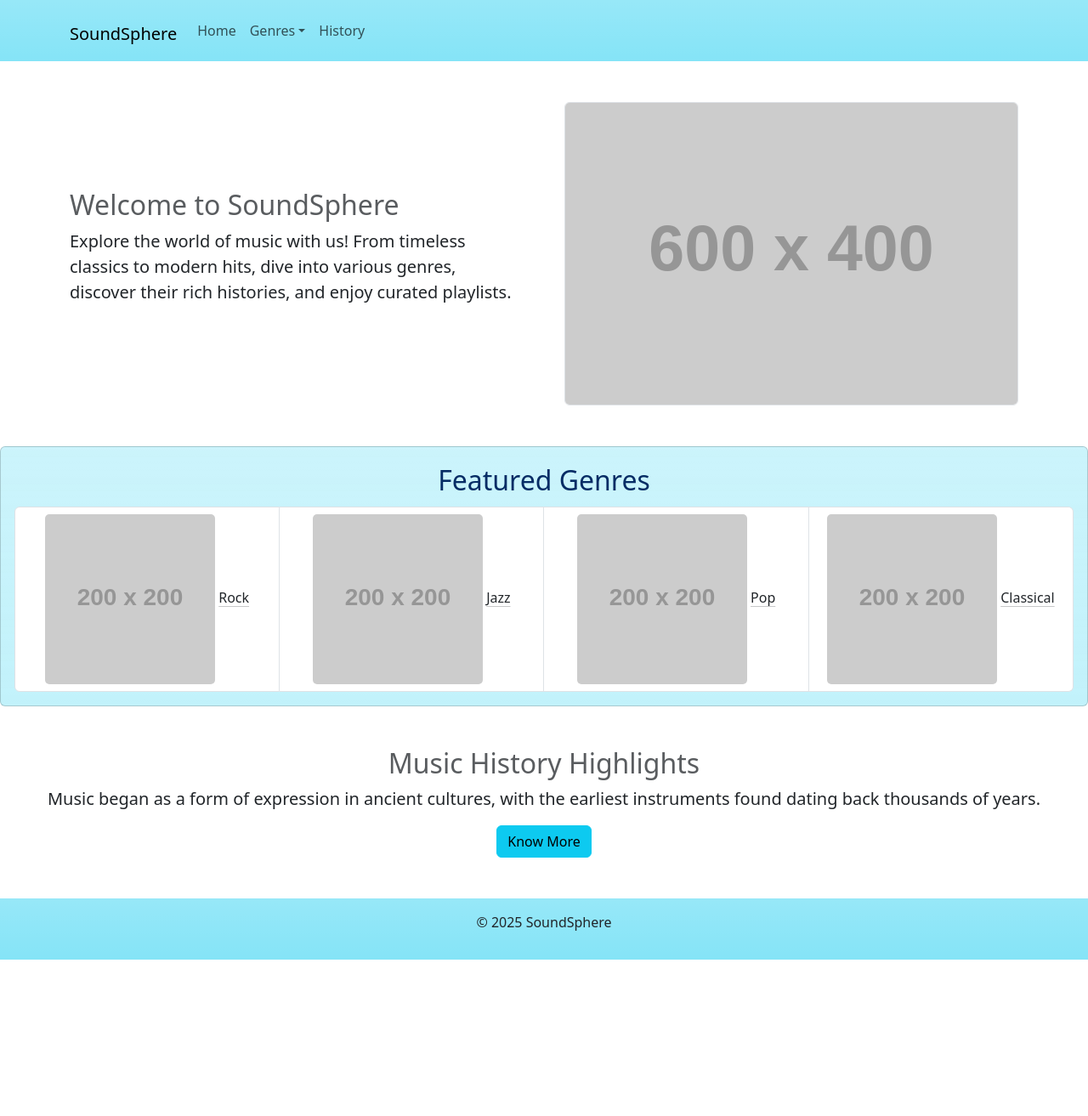
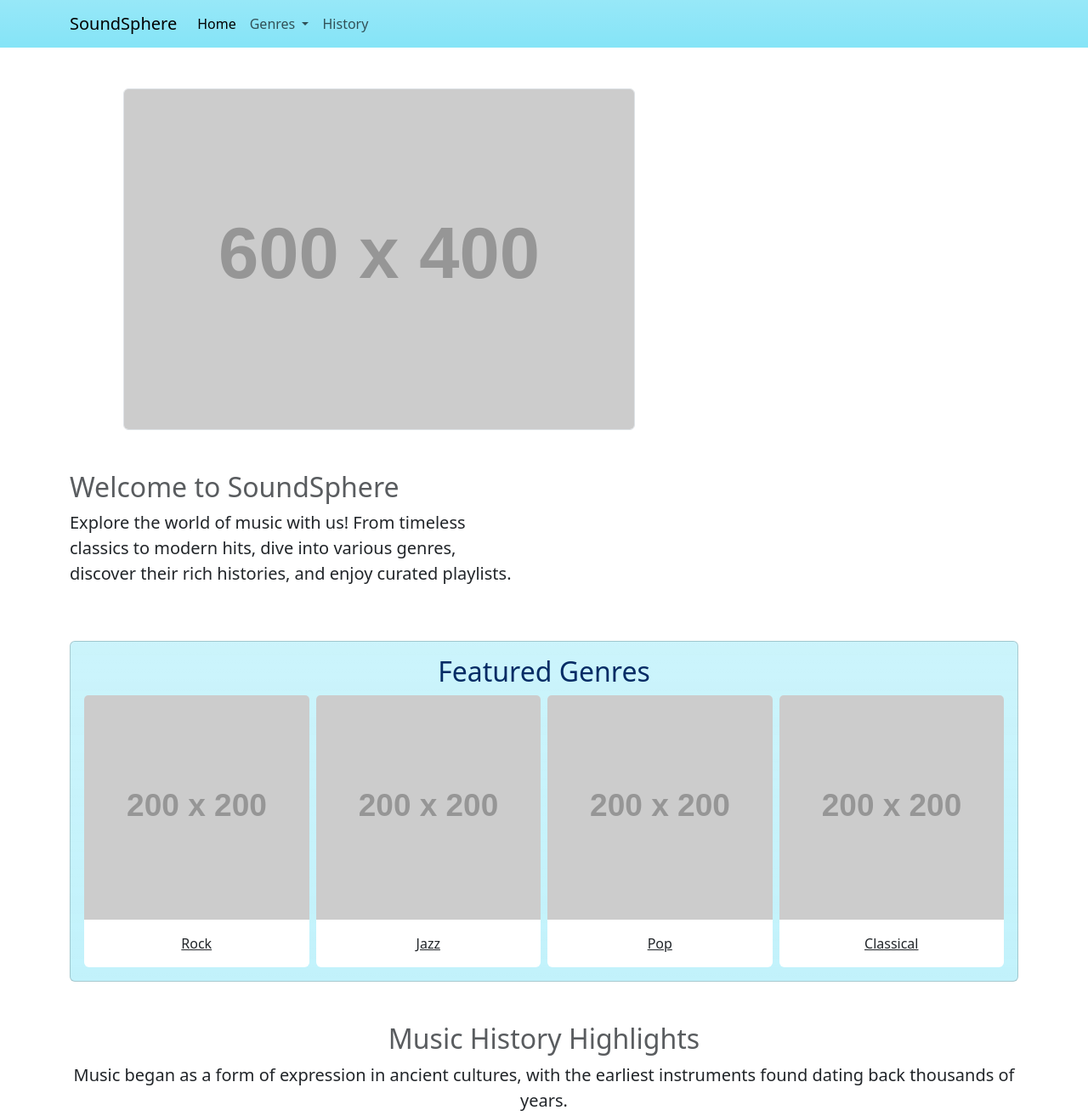
Before and after one commit to yMeeraki/SoundSphere-HT-BT, a website: page index.html in a window 1280 px wide. Shown: the top 1313 px of the page at 85% size. Before the commit the page ends 1129 px from the top, so only its background shows below. Drawn offline with nearby package versions, Linux system fonts and the light colour scheme; placeholder pictures from the web are drawn by us.

Commit message:
Responsive and few correction

```diff
--- a/index.html
+++ b/index.html
@@ -19,62 +19,67 @@
     <!--
      Header
     -->
-    <header class="navbar navbar-expand-lg bg-info bg-gradient bg-opacity-50">
+    <header >
+       <nav class="navbar navbar-expand-lg bg-info bg-gradient bg-opacity-50">
           <div class="container">
-      <h1>
             <a href="index.html" class="navbar-brand">SoundSphere</a>
-      </h1>
-
-      <!--
-        Toggle Button
-       -->
             <button class="navbar-toggler" type="button" data-bs-toggle="collapse" data-bs-target="#navbarScroll" aria-controls="navbarScroll" aria-expanded="false" aria-label="Toggle navigation">
               <span class="navbar-toggler-icon"></span>
             </button>
-
-      <!--
-        Navigation Bar
-       -->
-
-       <nav class="collapse navbar-collapse" id="navbarScroll">
+            <div class="collapse navbar-collapse" id="navbarScroll">
               <ul class="navbar-nav me-auto my-2 my-lg-0 navbar-nav-scroll" style="--bs-scroll-height: 100px;">
                 <li class="nav-item">
-          <a href="/"
-          class="nav-link link-underline-opacity-100-hover">Home</a>
+                  <a class="nav-link active" aria-current="page" href="/">Home</a>
                 </li>
+
                 <li class="nav-item dropdown">
-          <a href="genres.html"
-          class="nav-link dropdown-toggle link-underline-opacity-100-hover" role="button" data-bs-toggle="dropdown" aria-expanded="false"
-          >Genres</a>
-          <ul class="dropdown-menu" >
+                  <a class="nav-link dropdown-toggle"  role="button" data-bs-toggle="dropdown" aria-expanded="false">
+                    Genres
+                  </a>
+                  <ul class="dropdown-menu">
                     <li>
                       <a href="genres-detail.html?name=rock"
                       class="dropdown-item link-underline-opacity-100-hover">Rock</a>
                     </li>
+
+                    <li><hr class="dropdown-divider"></li>
+
                     <li>
                       <a href="genres-detail.html?name=jazz"
                       class="dropdown-item link-underline-opacity-100-hover">Jazz</a>
                     </li>
+
+                    <li><hr class="dropdown-divider"></li>
+
+
                     <li><a href="genres-detail.html?name=pop"
                       class="dropdown-item link-underline-opacity-100-hover">Pop</a></li>
+
+                      <li><hr class="dropdown-divider"></li>
+
                     <li><a href="genres-detail.html?name=classical"
                       class="dropdown-item link-underline-opacity-100-hover">Classical</a></li>
+
+
+
                   </ul>
                 </li>
                 <li class="nav-item">
-          <a href="history.html"
-          class="nav-link link-underline-opacity-100-hover">History</a>
+                  <a class="nav-link" href="history.html" >History</a>
+                </li>
               </ul>
+
+            </div>
+          </div>
         </nav>
-      </div>
 
       </header>
 
-       <main >
-        <div  class = 'container'>
-        <article class="row flex-lg-row-reverse align-items-center g-5 py-5">
-          <section class="col-10 col-sm-8 col-lg-6">
-          <img class="border rounded d-block mx-lg-auto img-fluid" width="700" height="700" src="https://placehold.co/600x400?text=SoundSphere" alt="SoundSphere">
+       <main class = 'container'>
+        <div  >
+        <article class="row align-items-center g-5 py-5">
+          <section class="col-10 col-sm-8 col-lg-6s">
+          <img class="border rounded d-block mx-lg-auto img-fluid"  src="https://placehold.co/600x400?text=SoundSphere" alt="SoundSphere">
           </section>
           <div class="align-self-center col-lg-6">
             <h2 class="text-body-secondary">Welcome to SoundSphere</h2>
@@ -86,28 +91,49 @@
       </div>
 
       <article class="card bg-info bg-gradient bg-opacity-25">
-         <div class="card-body  text-center text-primary-emphasis ">
-          <h2 class="card-title  py-1">Featured Genres</h2>
+        <div class="card-body text-center text-primary-emphasis">
+          <h2 class="card-title">Featured Genres</h2>
 
-          <ul class="list-group list-group-horizontal-md">
-            <li class="list-group-item list-group-item list-group-item-action ">
-              <img src="https://placehold.co/200x200?text=Rock" alt="Rock" class="card-img" style="width: 200px">
-              <a href="genres-detail.html?name=rock" class="link-dark link-offset-2 link-underline-opacity-25 link-underline-opacity-100-hover">Rock</a>
-            </li>
-            <li class="list-group-item list-group-item list-group-item-action">
-              <img src="https://placehold.co/200x200?text=Jazz" alt="Jazz" class="card-img" style="width: 200px">
-              <a href="genres-detail.html?name=jazz" class="link-dark link-offset-2 link-underline-opacity-25 link-underline-opacity-100-hover">Jazz</a>
-            </li>
-            <li class="list-group-item list-group-item list-group-item-action">
-              <img src="https://placehold.co/200x200?text=Pop" alt="Pop" class="card-img" style="width: 200px">
-              <a href="genres-detail.html?name=pop" class="link-dark link-offset-2 link-underline-opacity-25 link-underline-opacity-100-hover">Pop</a></li>
-              <li class="list-group-item list-group-item list-group-item-action">
-                <img src="https://placehold.co/200x200?text=Classical" alt="Classical" class="card-img" style="width: 200px">
-          <a href="genres-detail.html?name=classical" class="link-dark link-offset-2 link-underline-opacity-25 link-underline-opacity-100-hover">Classical</a></li>
-          </ul>
+          <div class="row g-2">
+            <div class="col-6 col-md-3">
+              <div class="card border-0">
+                <img src="https://placehold.co/200x200?text=Rock" alt="Rock" class="card-img-top img-fluid">
+                <div class="card-body">
+                  <a href="genres-detail.html?name=rock" class="link-dark link-underline-opacity-100-hover">Rock</a>
+                </div>
+              </div>
             </div>
 
+            <div class="col-6 col-md-3">
+              <div class="card border-0">
+                <img src="https://placehold.co/200x200?text=Jazz" alt="Jazz" class="card-img-top img-fluid">
+                <div class="card-body">
+                  <a href="genres-detail.html?name=jazz" class="link-dark link-underline-opacity-100-hover">Jazz</a>
+                </div>
+              </div>
+            </div>
+
+            <div class="col-6 col-md-3">
+              <div class="card border-0">
+                <img src="https://placehold.co/200x200?text=Pop" alt="Pop" class="card-img-top img-fluid">
+                <div class="card-body">
+                  <a href="genres-detail.html?name=pop" class="link-dark link-underline-opacity-100-hover">Pop</a>
+                </div>
+              </div>
+            </div>
+
+            <div class="col-6 col-md-3">
+              <div class="card border-0">
+                <img src="https://placehold.co/200x200?text=Classical" alt="Classical" class="card-img-top img-fluid">
+                <div class="card-body">
+                  <a href="genres-detail.html?name=classical" class="link-dark link-underline-opacity-100-hover">Classical</a>
+                </div>
+              </div>
+            </div>
+          </div>
+        </div>
       </article>
+
 
 
         <article class="text-center py-5">
```
Also changed, not shown: genres-detail.html (+27 -25 lines), history.html (+50 -55 lines). Lines whose indentation alone changed are shown as unchanged.
